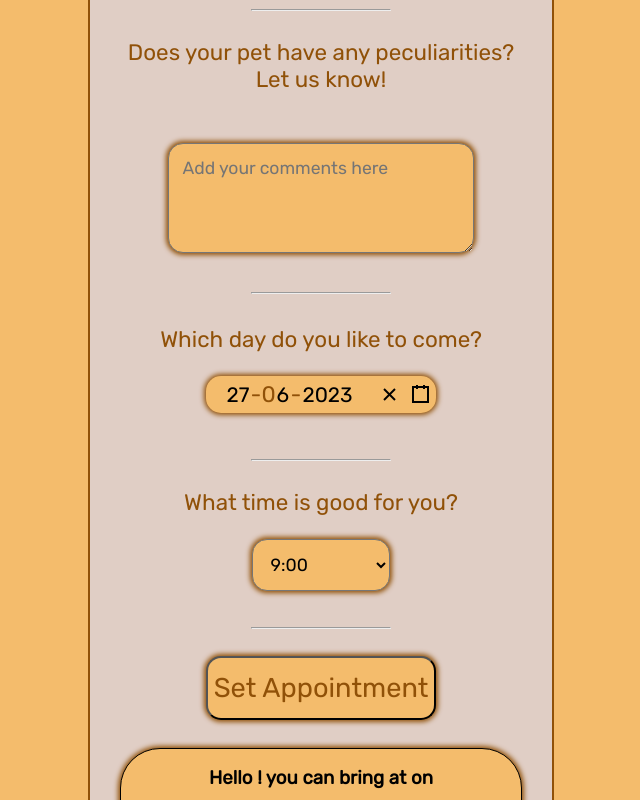
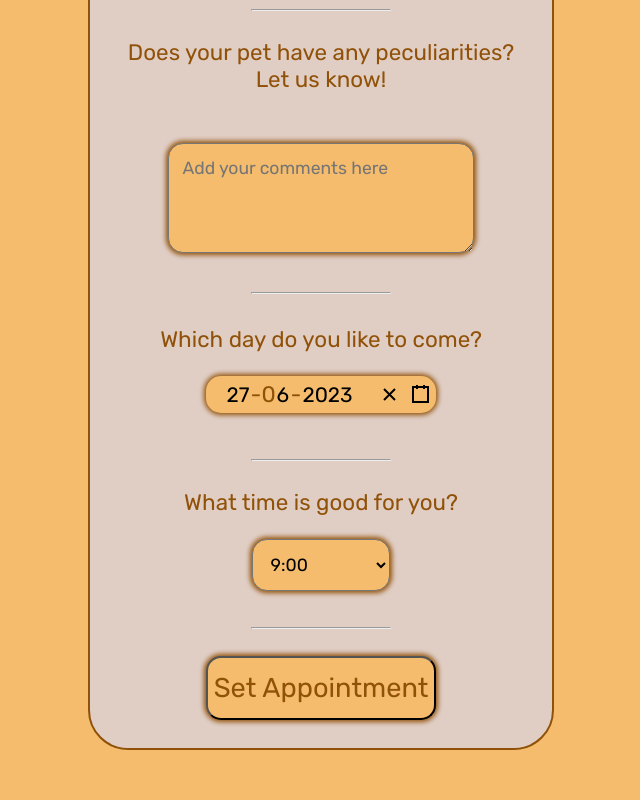
Before and after one commit to Pitnaut/DoggySpa, a React (Vite) app: page / in a window 1280 px wide. Shown: the part 781-1581 px from the top of the page, without its empty margins (319-959 px from the left). After the commit the page ends 1545 px from the top, so only its background shows below. Built offline with nearby package versions, Linux system fonts and the light colour scheme; a web font is replaced by a local one.

Commit message:
Ticket is now hidden, set appointment to show it

```diff
--- a/src/app/App.jsx
+++ b/src/app/App.jsx
@@ -20,6 +20,7 @@ function App() {
   const [bathPrice, setBathPrice] = useState(0);
   const [extraPrice, setExtraPrice] = useState(0);
   const [totalPrice, setTotalPrice] = useState(0);
+  const [showTicket, setShowTicket] = useState(false)
 
   const handleFormSubmit = formData => {
 
@@ -37,7 +38,9 @@ function App() {
     setSize(sizeReducer(selectedSize));
     setBath(selectedBath);
     setExtras(selectedExtra)
+    setShowTicket(true)
   };
+
 
   useEffect(() => {
     const sizePrice = calculateSizePrice(size);
@@ -55,6 +58,7 @@ function App() {
     <div className='main'>
       <Header />
       <Form onSubmit={handleFormSubmit} />
+      {showTicket && (
         <Ticket
         userName={userName}
         petName={petName}
@@ -69,6 +73,7 @@ function App() {
         extraPrice={extraPrice}
         totalPrice={totalPrice}
       />
+      )}
     </div>
   )
 }
```
Lines whose indentation alone changed are shown as unchanged.
